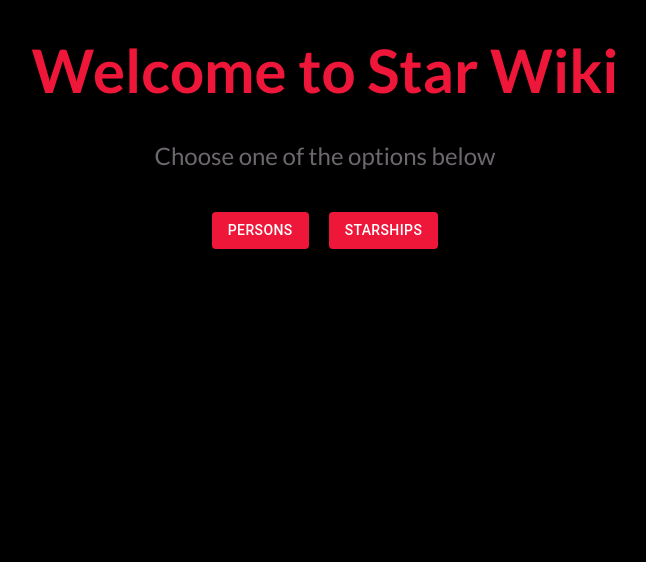
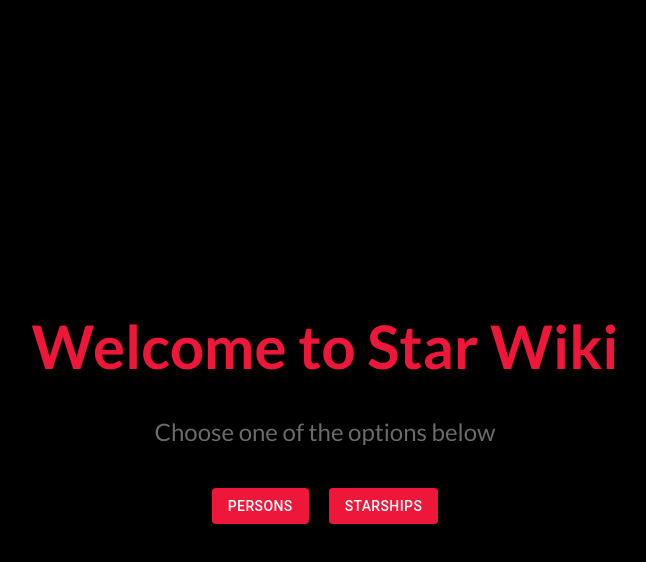
Before and after one commit to pablodamascenoo/starWiki, a React (Vite) app: page / in a window 1280 px wide. Shown: the top 562 px of the page, without its empty margins (315-961 px from the left). Built offline with nearby package versions, Linux system fonts and the light colour scheme; no server answers.

Commit message:
fix: hidden x scroll

```diff
--- a/src/pages/HomePage/index.jsx
+++ b/src/pages/HomePage/index.jsx
@@ -9,7 +9,7 @@ export default function HomePage() {
   }
 
   return (
-    <div className="h-screen bg-black  flex flex-col items-center">
+    <div className="h-screen bg-black  flex flex-col items-center justify-center">
       <h1 className="text-6xl text-[#ee1739] pt-10 text-center font-bold animate-fade-in ">
         Welcome to Star Wiki
       </h1>
--- a/src/pages/PersonPage/index.jsx
+++ b/src/pages/PersonPage/index.jsx
@@ -23,7 +23,7 @@ export default function PersonPage() {
   }, [query]);
 
   return (
-    <div className="h-screen bg-black overflow-y-scroll ">
+    <div className="h-screen bg-black overflow-y-scroll overflow-x-hidden ">
       <Fab
         color="primary"
         onClick={() => {
--- a/src/pages/StarshipPage/index.jsx
+++ b/src/pages/StarshipPage/index.jsx
@@ -31,7 +31,7 @@ export default function StarshipPage() {
   }, [query]);
 
   return (
-    <div className="bg-black h-screen flex flex-col items-center justify-center overflow-scroll ">
+    <div className="bg-black h-screen flex flex-col items-center justify-center overflow-y-scroll overflow-x-hidden ">
       <Fab
         color="primary"
         onClick={() => {
```
